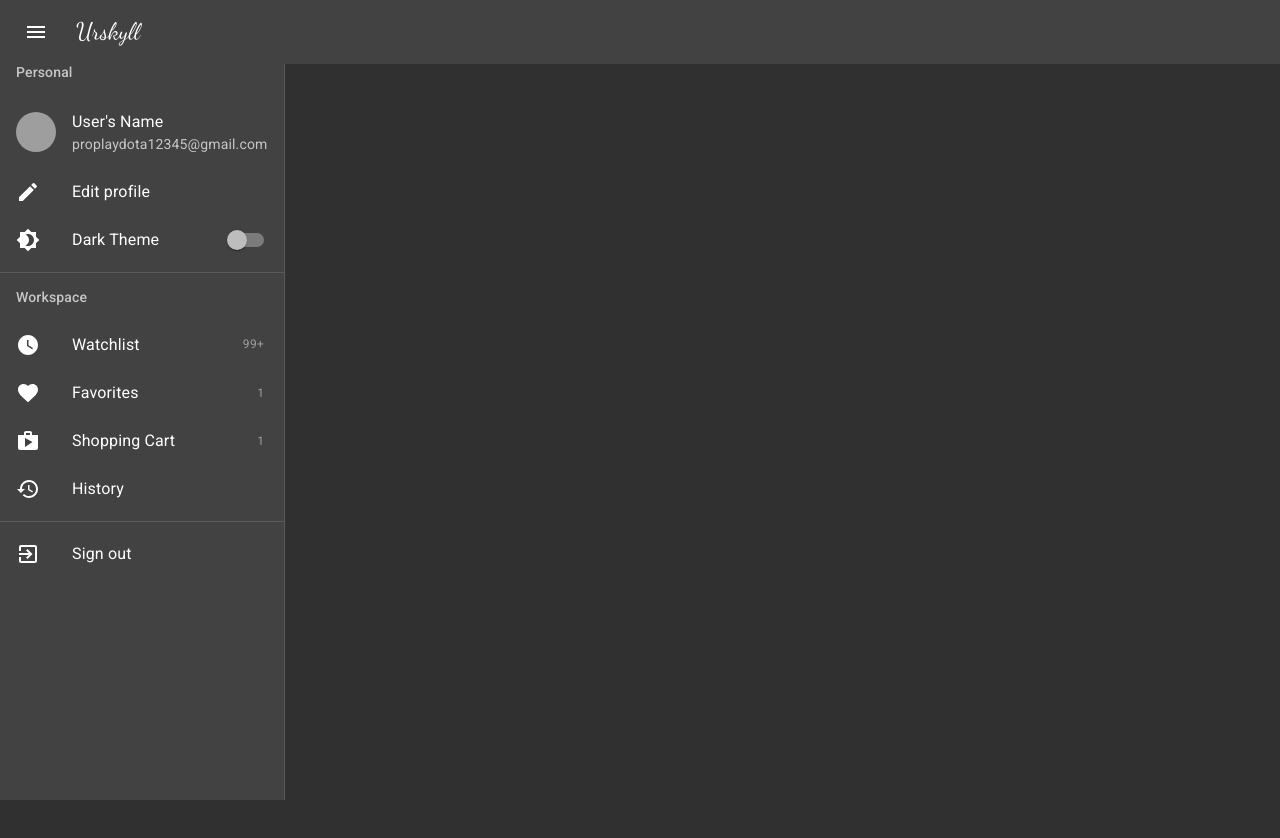
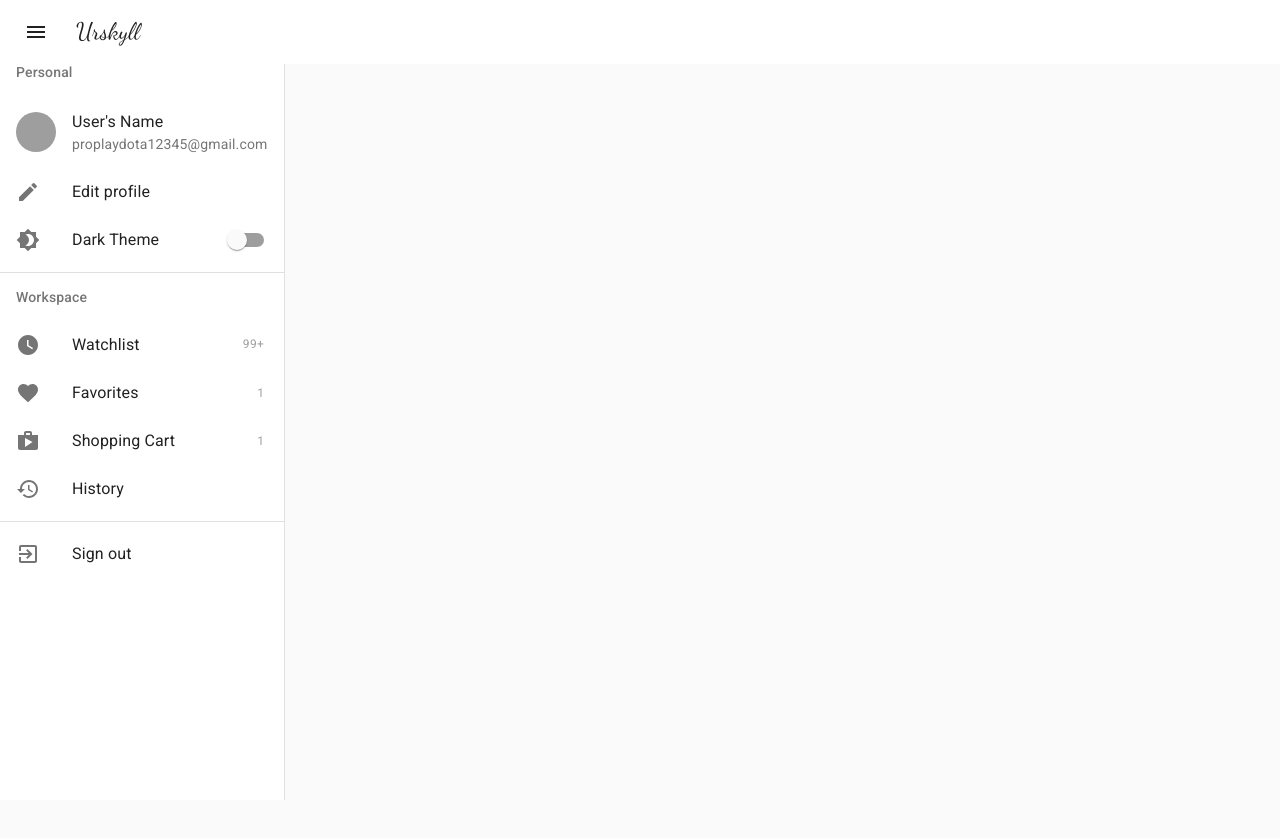
Before and after one commit to Az3r/webnc-frontend, a Next.js app: page /dashboard in a window 1280 px wide. Shown: the top 838 px of the page. Built offline with nearby package versions, Linux system fonts and the light colour scheme; grey boxes are pictures that could not be loaded.

Commit message:
feat(dashboard): theme switching

```diff
--- a/pages/_app.jsx
+++ b/pages/_app.jsx
@@ -1,7 +1,6 @@
 import React from 'react'
 import PropTypes from 'prop-types'
-import { CssBaseline, ThemeProvider } from '@material-ui/core'
-import { dark, light } from '@/app.theme'
+import AppProvider from '@/app.theme'
 import dynamic from 'next/dynamic'
 import SnackBarProvider from '@/components/snackbar'
 import 'typeface-dancing-script'
@@ -10,13 +9,12 @@ import '@/app.css'
 const DynamicPageLoading = dynamic(() => import('@/components/page-loading'))
 export default function MainApp({ Component, pageProps }) {
   return (
-    <ThemeProvider theme={dark}>
-      <CssBaseline />
+    <AppProvider>
       <DynamicPageLoading />
       <SnackBarProvider>
         <Component {...pageProps} />
       </SnackBarProvider>
-    </ThemeProvider>
+    </AppProvider>
   )
 }
 
--- a/src/app.theme.js
+++ /dev/null
@@ -1,18 +0,0 @@
-import { createMuiTheme, responsiveFontSizes } from '@material-ui/core'
-
-const light = responsiveFontSizes(
-  createMuiTheme({
-    palette: {
-      type: 'light'
-    }
-  })
-)
-const dark = responsiveFontSizes(
-  createMuiTheme({
-    palette: {
-      type: 'dark'
-    }
-  })
-)
-
-export { dark, light }
--- /dev/null
+++ b/src/app.theme.jsx
@@ -0,0 +1,55 @@
+import React, { createContext, useContext, useState } from 'react'
+import PropTypes from 'prop-types'
+import {
+  createMuiTheme,
+  CssBaseline,
+  responsiveFontSizes,
+  ThemeProvider
+} from '@material-ui/core'
+
+const light = responsiveFontSizes(
+  createMuiTheme({
+    palette: {
+      type: 'light'
+    }
+  })
+)
+const dark = responsiveFontSizes(
+  createMuiTheme({
+    palette: {
+      type: 'dark'
+    }
+  })
+)
+
+const AppContext = createContext({
+  theme: 'light',
+  setTheme: () => {}
+})
+
+export default function AppProvider({ children }) {
+  const [theme, setTheme] = useState('light')
+  return (
+    <AppContext.Provider
+      value={{
+        theme,
+        setTheme
+      }}
+    >
+      <ThemeProvider theme={theme === 'dark' ? dark : light}>
+        <CssBaseline />
+        {children}
+      </ThemeProvider>
+    </AppContext.Provider>
+  )
+}
+
+export function useApp() {
+  return useContext(AppContext)
+}
+
+export { dark, light }
+
+AppProvider.propTypes = {
+  children: PropTypes.node.isRequired
+}
--- a/src/features/dashboard/drawer.component.jsx
+++ b/src/features/dashboard/drawer.component.jsx
@@ -27,10 +27,13 @@ import {
 } from '@material-ui/icons'
 import useStyles from './drawer.styles'
 import { name } from '@/utils/app'
+import { useApp } from '@/app.theme'
 
 const DrawerContext = React.createContext({})
 export default function DashboardDrawer() {
   const styles = useStyles()
+  const { theme, setTheme } = useApp()
+
   return (
     <nav>
       <Drawer
@@ -72,7 +75,11 @@ export default function DashboardDrawer() {
             </ListItemIcon>
             <ListItemText primary="Dark Theme" />
             <ListItemSecondaryAction>
-              <Switch edge="end" />
+              <Switch
+                edge="end"
+                checked={theme === 'dark'}
+                onChange={(e) => setTheme(e.target.checked ? 'dark' : 'light')}
+              />
             </ListItemSecondaryAction>
           </ListItem>
         </List>
```
